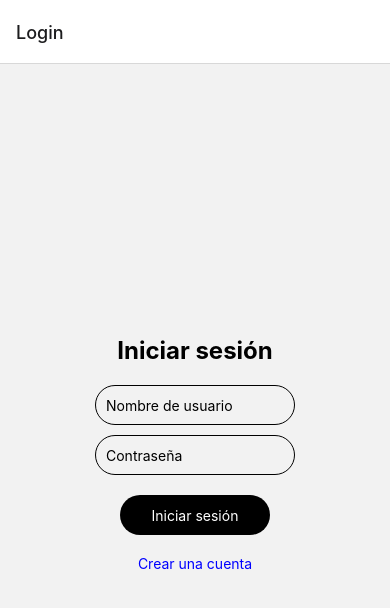
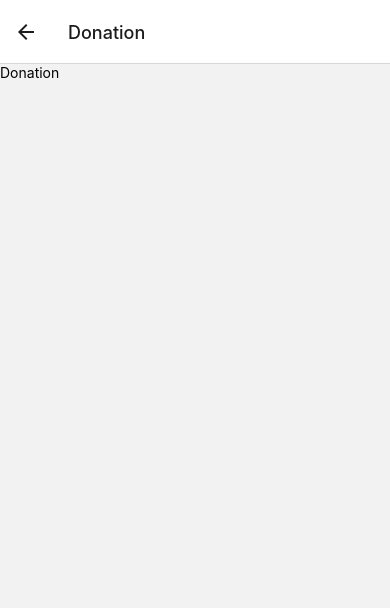
Before and after one commit to AliciaV15/AsiloUnivalleMovil, a React Native app: screen /Donation in a window 390 px wide. Shown: the top 608 px of the page. Built offline with nearby package versions, Linux system fonts and the light colour scheme.

Commit message:
donations

```diff
--- a/App.js
+++ b/App.js
@@ -5,6 +5,7 @@ import Inicio from './src/Components/Inicio';
 import Register from './src/Components/Register';
 import { NavigationContainer } from '@react-navigation/native';
 import { createStackNavigator } from '@react-navigation/stack';
+import Donation from './src/Components/Donation';
 const Stack = createStackNavigator();
 
 export default function App() {
@@ -14,6 +15,7 @@ export default function App() {
         <Stack.Screen name="Login" component={Login} />
         <Stack.Screen name="Register" component={Register} />
         <Stack.Screen name="Inicio" component={Inicio} />
+        <Stack.Screen name="Donation" component={Donation} />
       </Stack.Navigator>
     </NavigationContainer>
   );
--- a/package.json
+++ b/package.json
@@ -11,6 +11,7 @@
   "dependencies": {
     "@expo/webpack-config": "^18.0.1",
     "@react-native-async-storage/async-storage": "^1.18.2",
+    "@react-native-community/checkbox": "^0.5.15",
     "@react-navigation/bottom-tabs": "^6.5.7",
     "@react-navigation/native": "^6.1.6",
     "@react-navigation/stack": "^6.3.16",
--- a/src/Components/ActiveCampaign.jsx
+++ b/src/Components/ActiveCampaign.jsx
@@ -3,6 +3,7 @@ import React from "react";
 import { useState, useEffect } from "react";
 import { AntDesign } from "@expo/vector-icons";
 import { database } from "../config/fb";
+import { useNavigation } from "@react-navigation/native";
 import {
   collection,
   onSnapshot,
@@ -13,6 +14,7 @@ import {
 } from "firebase/firestore";
 
 export default function ActiveCampaign() {
+  const navigation = useNavigation();
   const [campaign, setCampaign] = useState([]);
 
   useEffect(() => {
@@ -38,6 +40,9 @@ export default function ActiveCampaign() {
 
     return unsuscribe;
   }, []);
+  const handleDonar = (item) => {
+    navigation.navigate("Donation");
+  };
   const getBeneficiarioIcon = (beneficiario) => {
     let iconName;
 
@@ -59,11 +64,8 @@ export default function ActiveCampaign() {
       {campaign.map((item) => (
         <RN.View key={item.id} style={styles.productContainer}>
           <RN.View style={styles.imageContainer}>
-        <RN.Image
-          source={{ uri: item.urlImagen }}
-          style={styles.image}
-        />
-      </RN.View>
+            <RN.Image source={{ uri: item.urlImagen }} style={styles.image} />
+          </RN.View>
 
           <RN.Text style={styles.name}>{item.nombre}</RN.Text>
           <RN.Text style={styles.fechas}>
@@ -78,7 +80,10 @@ export default function ActiveCampaign() {
             size={24}
             color="lightblue"
           />
-          <RN.TouchableOpacity style={styles.button}>
+          <RN.TouchableOpacity
+            style={styles.button}
+            onPress={() => handleDonar(item)}
+          >
             <RN.Text style={styles.buttonText}>Donar </RN.Text>
           </RN.TouchableOpacity>
         </RN.View>
@@ -125,11 +130,11 @@ const styles = RN.StyleSheet.create({
     margin: 10,
     height: 100,
     borderRadius: 20,
-    overflow: 'hidden',
+    overflow: "hidden",
     marginRight: 10,
   },
   image: {
-    width: '100%',
-    height: '100%',
+    width: "100%",
+    height: "100%",
   },
 });
--- /dev/null
+++ b/src/Components/Donation.jsx
@@ -0,0 +1,10 @@
+import { View, Text } from 'react-native'
+import React from 'react'
+
+export default function Donation() {
+  return (
+    <View>
+      <Text>Donation</Text>
+    </View>
+  )
+}
--- a/src/Components/Inicio.jsx
+++ b/src/Components/Inicio.jsx
@@ -23,6 +23,7 @@ export default function Inicio() {
           )
 
         }} />
+
     </Tab.Navigator>
   )
 }
```
Also changed, not shown: 1 other file (tests, documents, lock files or other folders).
